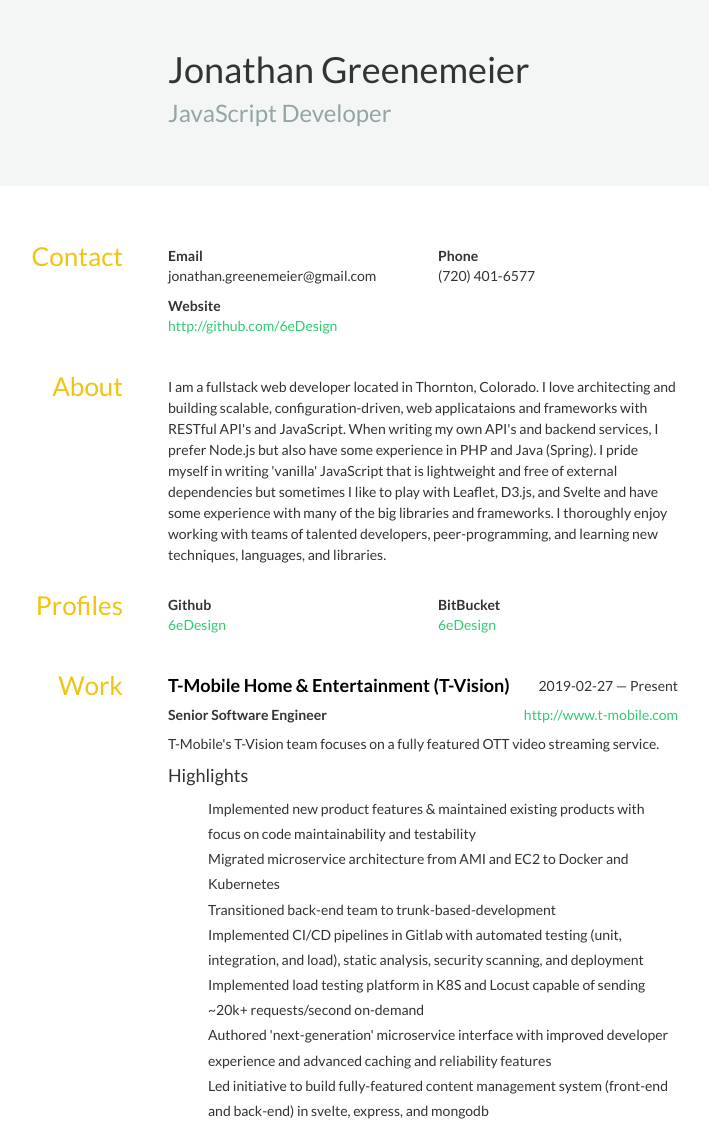
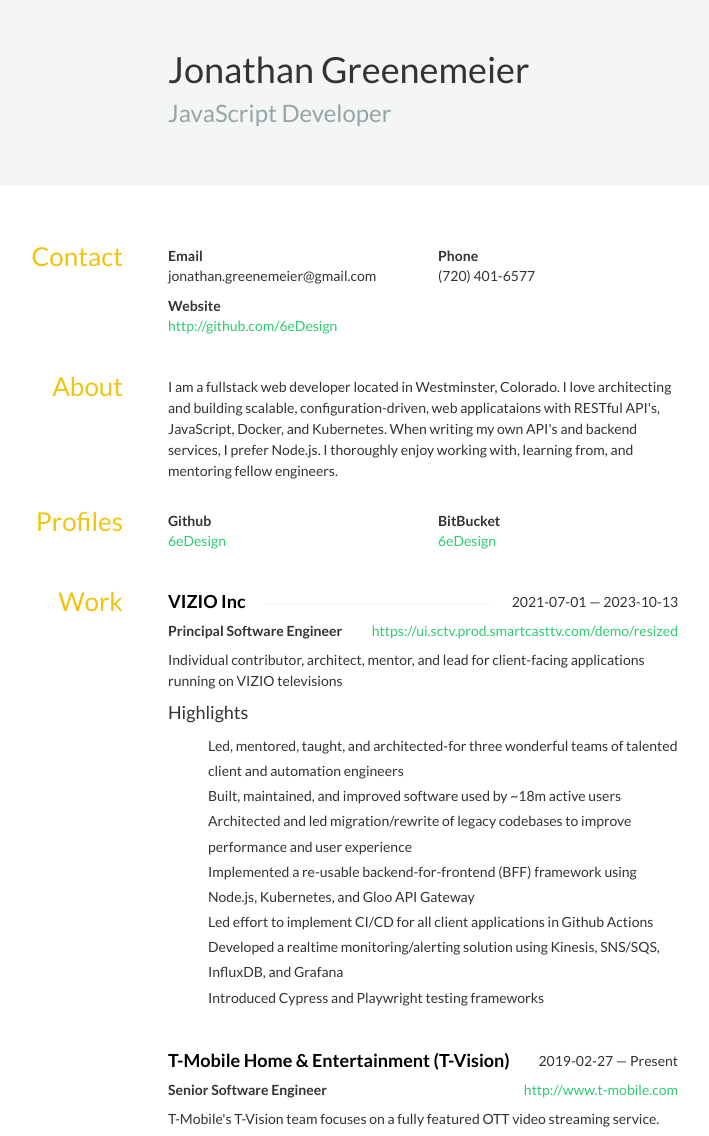
Before and after one commit to 6eDesign/6eDesign.github.io, a website: page index.html in a window 1280 px wide. Shown: the top 1136 px of the page, without its empty margins (307-1016 px from the left). Drawn offline with nearby package versions, Linux system fonts and the light colour scheme; some icons are missing.

Commit message:
chore: update resume

```diff
--- a/index.html
+++ b/index.html
@@ -234,16 +234,11 @@
 
                 </aside>
                 <div class="col-sm-9">
-                    <p>I am a fullstack web developer located in Thornton, Colorado. I love architecting
-                        and building scalable, configuration-driven, web applicataions and frameworks
-                        with RESTful API&#x27;s and JavaScript. When writing my own API&#x27;s
-                        and backend services, I prefer Node.js but also have some experience in
-                        PHP and Java (Spring). I pride myself in writing &#x27;vanilla&#x27; JavaScript
-                        that is lightweight and free of external dependencies but sometimes I like
-                        to play with Leaflet, D3.js, and Svelte and have some experience with many
-                        of the big libraries and frameworks. I thoroughly enjoy working with teams
-                        of talented developers, peer-programming, and learning new techniques,
-                        languages, and libraries.</p>
+                    <p>I am a fullstack web developer located in Westminster, Colorado. I love
+                        architecting and building scalable, configuration-driven, web applicataions
+                        with RESTful API&#x27;s, JavaScript, Docker, and Kubernetes. When writing
+                        my own API&#x27;s and backend services, I prefer Node.js. I thoroughly
+                        enjoy working with, learning from, and mentoring fellow engineers.</p>
                 </div>
             </section>
             <section id="profiles" class="row">
@@ -283,6 +278,40 @@
                 </aside>
                 <div class="col-sm-9">
                     <div class="row">
+                        <div class="col-sm-12">
+                            	<h4 class="strike-through">
+					<span>VIZIO Inc</span>
+					<span class="date">
+						2021-07-01 — 2023-10-13
+					</span>
+				</h4>
+
+                            <div class="website pull-right">	<a href="https://ui.sctv.prod.smartcasttv.com/demo/resized">https://ui.sctv.prod.smartcasttv.com/demo/resized</a>
+
+                            </div>
+                            <div class="position">Principal Software Engineer</div>
+                            <div class="summary">
+                                <p>Individual contributor, architect, mentor, and lead for client-facing
+                                    applications running on VIZIO televisions</p>
+                            </div>
+                            	<h4>Highlights</h4>
+
+                            <ul class="highlights">
+                                <li class="bullet">Led, mentored, taught, and architected-for three wonderful teams of talented
+                                    client and automation engineers</li>
+                                <li class="bullet">Built, maintained, and improved software used by ~18m active users</li>
+                                <li
+                                class="bullet">Architected and led migration/rewrite of legacy codebases to improve performance
+                                    and user experience</li>
+                                    <li class="bullet">Implemented a re-usable backend-for-frontend (BFF) framework using Node.js,
+                                        Kubernetes, and Gloo API Gateway</li>
+                                    <li class="bullet">Led effort to implement CI/CD for all client applications in Github Actions</li>
+                                    <li
+                                    class="bullet">Developed a realtime monitoring/alerting solution using Kinesis, SNS/SQS,
+                                        InfluxDB, and Grafana</li>
+                                        <li class="bullet">Introduced Cypress and Playwright testing frameworks</li>
+                            </ul>
+                        </div>
                         <div class="col-sm-12">
                             	<h4 class="strike-through">
 					<span>T-Mobile Home &amp; Entertainment (T-Vision)</span>
--- a/package.json
+++ b/package.json
@@ -4,7 +4,7 @@
   "description": "",
   "main": "index.js",
   "scripts": {
-    "build": "./node_modules/.bin/hackmyresume build resume.json index.html --theme node_modules/jsonresume-theme-flat",
+    "build": "hackmyresume build resume.json index.html --theme node_modules/jsonresume-theme-flat",
     "test": "echo \"Error: no test specified\" && exit 1"
   },
   "author": "Jonathan Greenemeier <Jon@6eDesign.net> (https://github.com/6edesign)",
```
Also changed, not shown: resume.json (+22 -4 lines).
